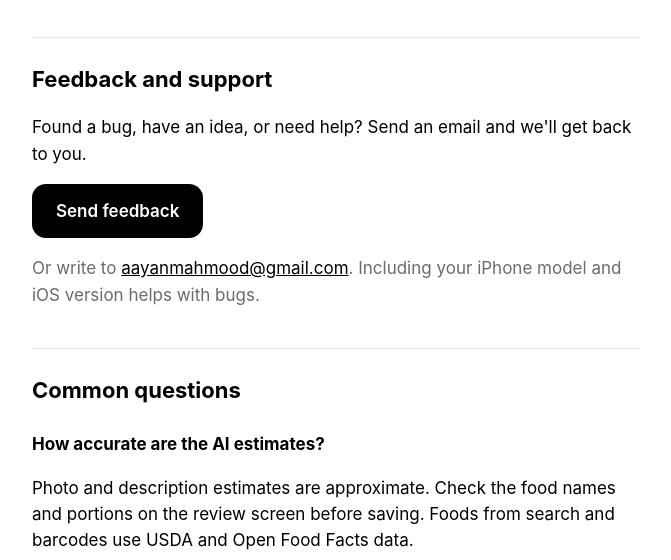
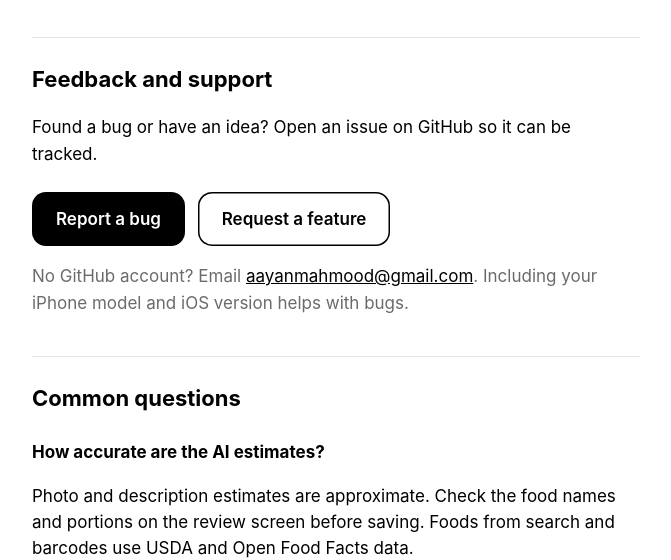
Before and after one commit to amahmood-sys/morsel-feedback, a plain HTML site: page docs/index.html in a window 1280 px wide. Shown: the part 261-821 px from the top of the page, without its empty margins (304-975 px from the left). Drawn offline with Linux system fonts and the light colour scheme.

Commit message:
Lay out like cadence-feedback: issue templates, README, site in docs/
Co-Authored-By: Claude Opus 5.5 <noreply@anthropic.com>

```diff
--- a/index.html
+++ b/docs/index.html
@@ -13,9 +13,10 @@
   <p class="lead">Track what you eat with a photo, a description, a barcode or a search.</p>
 
   <h2>Feedback and support</h2>
-  <p>Found a bug, have an idea, or need help? Send an email and we'll get back to you.</p>
-  <p><a class="button" href="mailto:aayanmahmood@gmail.com?subject=Morsel%20feedback">Send feedback</a></p>
-  <p class="muted">Or write to <a href="mailto:aayanmahmood@gmail.com">aayanmahmood@gmail.com</a>. Including your iPhone model and iOS version helps with bugs.</p>
+  <p>Found a bug or have an idea? Open an issue on GitHub so it can be tracked.</p>
+  <p><a class="button" href="https://github.com/amahmood-sys/morsel-feedback/issues/new?template=bug_report.md">Report a bug</a>
+     <a class="button secondary" href="https://github.com/amahmood-sys/morsel-feedback/issues/new?template=feature_request.md">Request a feature</a></p>
+  <p class="muted">No GitHub account? Email <a href="mailto:aayanmahmood@gmail.com?subject=Morsel%20feedback">aayanmahmood@gmail.com</a>. Including your iPhone model and iOS version helps with bugs.</p>
 
   <h2>Common questions</h2>
   <h3>How accurate are the AI estimates?</h3>
--- a/style.css
+++ b/docs/style.css
@@ -12,3 +12,5 @@ a { color: var(--fg); }
 .muted { color: var(--muted); }
 .button { display: inline-block; background: var(--fg); color: var(--bg); text-decoration: none; font-weight: 600; padding: 14px 24px; border-radius: 14px; }
 footer { margin-top: 48px; padding-top: 24px; border-top: 1px solid var(--line); }
+.button.secondary { background: transparent; color: var(--fg); box-shadow: inset 0 0 0 1.5px var(--fg); margin: 8px 0 0; }
+.button { margin-right: 8px; }
```
Also changed, not shown: docs/icon.png (renamed from icon.png), docs/privacy.html (renamed from privacy.html), 3 other files.
